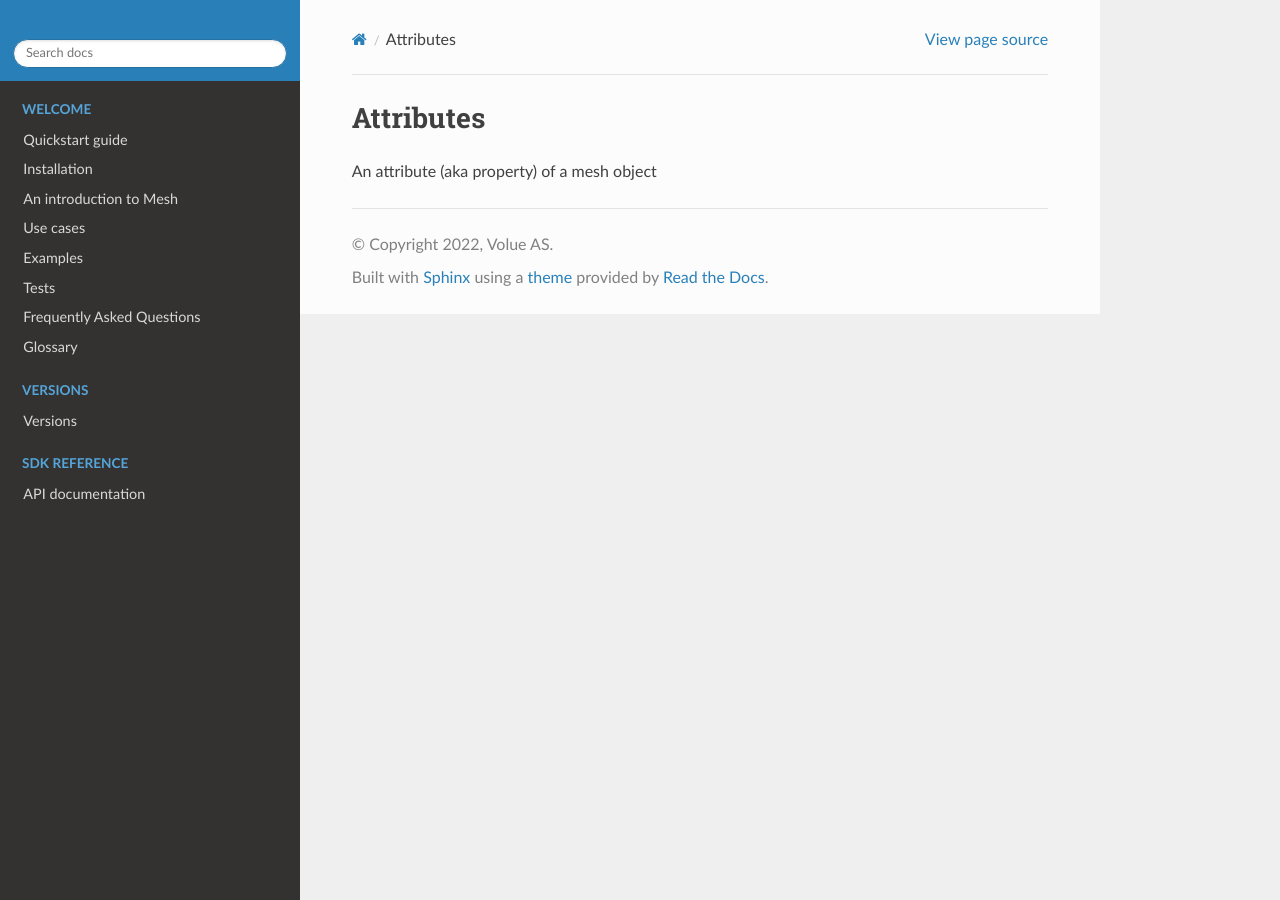
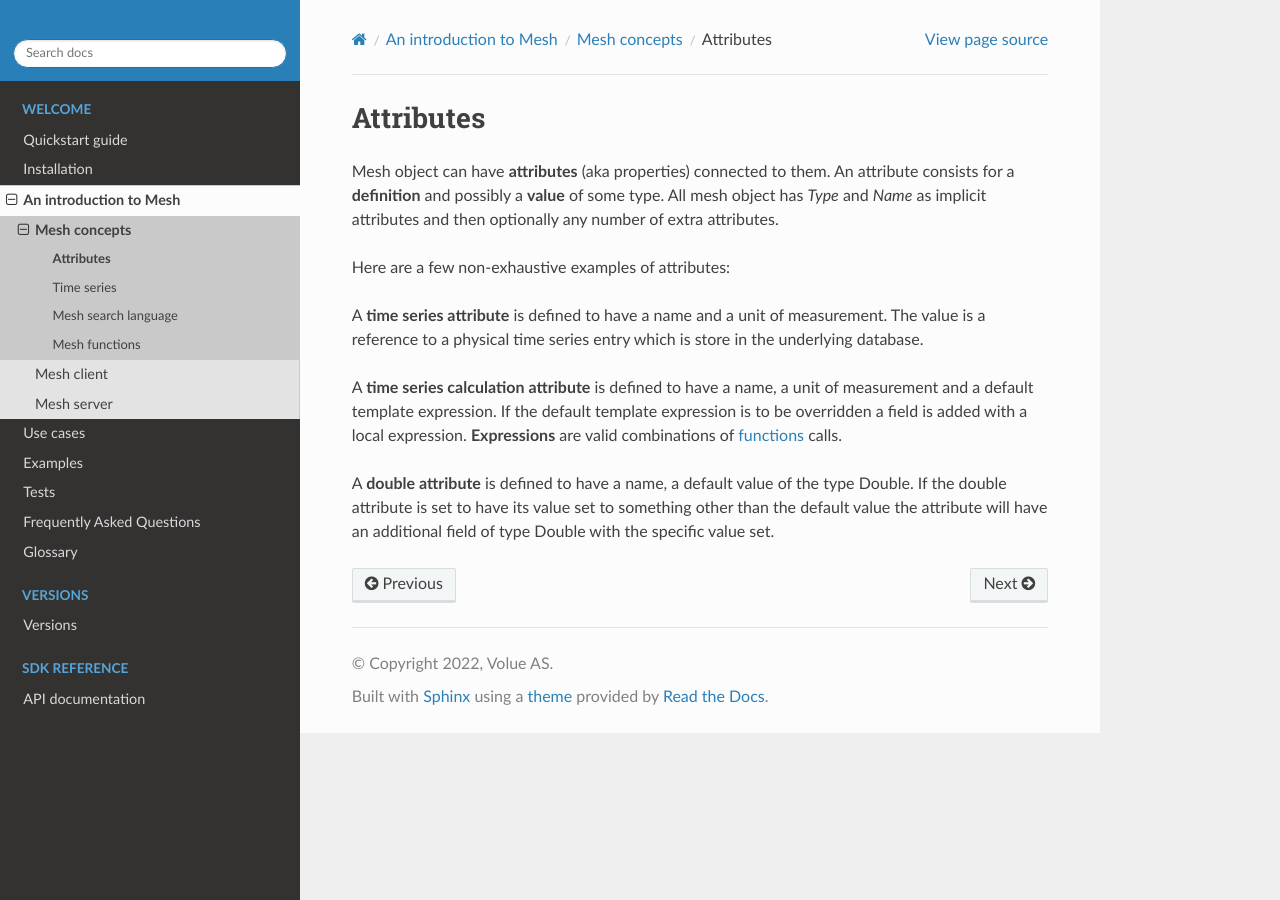
Before and after one commit to Volue-Public/energy-mesh-python, a Sphinx documentation site: the page built from docs/source/mesh_object_attributes.rst, in a window 1280 px wide. Built offline with Sphinx 7.4.7 and the Read the Docs theme 2.0.0, drawn with Linux system fonts in a browser that asks for light colours; pages that are not in the unit, such as notebooks, are missing from menus.

Commit message:
Added explaination about attributes.

```diff
--- a/docs/source/mesh_concepts.rst
+++ b/docs/source/mesh_concepts.rst
@@ -1,7 +1,7 @@
 Mesh concepts
 ---------------------------
 
-The **mesh object model** is designed to represent the physical infrastructure of a customers area and assets. This can be a hydropower production system with water courses, creeks, reservoirs, waters routs, gates, sensors, hydro plants and so on. The mesh object model represents relationships, :doc:`attributes (aka properties) <attributes>` and collected data on these assets. A relationship can represent how a water course is connected to a creek, data can be the water level in a reservoir collected over time and a property can be the unit of measurement for this water level.
+The **mesh object model** is designed to represent the physical infrastructure of a customers area and assets. This can be a hydropower production system with water courses, creeks, reservoirs, waters routs, gates, sensors, hydro plants and so on. The mesh object model contains relationships and :doc:`attributes (aka properties) <mesh_object_attributes>` between these assets. A relationship can represent how a water course is connected to a creek, a attribute can be the water level in a reservoir collected over time and the unit of measurement for this water level.
 
 .. image:: images/hydropower_object_structure.png
 
@@ -12,18 +12,18 @@ Based on the mesh object model, a customer can build a **physical model** of the
 
 The primary data in mesh is :doc:`time series <timeseries>`. A time series is a sequence of data points that occur in successive order over some period of time. They can represent different kinds of data depending on its properties. How much power a hydro plant generates at any given time can be represented as a time series and so can how much water passes a gate per hour.
 
-Mesh comes with a :doc:`search language <search>` which is used to travers the mesh object model. One might want to find the water level for all reservoirs in a specific area in a given time interval. To be able to search for something in the mesh object model one needs to define a mesh object to starting searching from and the criteria for the objects one wants to find. The criteria can be defined using a specific **search syntax**.
+Mesh comes with a :doc:`search language <mesh_search>` which is used to travers the mesh object model. One might want to find the water level for all reservoirs in a specific area in a given time interval. To be able to search for something in the mesh object model one needs to define a mesh object to starting searching from and the criteria for the objects one wants to find. The criteria can be defined using a specific **search syntax**.
 
-Mesh provides :doc:`functions <functions>` used to perform tasks and calculations on data in the mesh object model. There are a wide range of functions available which can perform tasks like summing all values in a time series, find values and status for a timeseries at a given historical time, transform time series values from one resolution to another and many more. These functions are loosely arranged into groups representing a theme for those functions.
+Mesh provides :doc:`functions <mesh_functions>` used to perform tasks and calculations on data in the mesh object model. There are a wide range of functions available which can perform tasks like summing all values in a time series, find values and status for a timeseries at a given historical time, transform time series values from one resolution to another and many more. These functions are loosely arranged into groups representing a theme for those functions.
 
 
 .. toctree::
    :hidden:
 
-   attributes
+   mesh_object_attributes
    timeseries
-   search
-   functions
+   mesh_search
+   mesh_functions
 
 .. Comment
     - mesh model, concepts
--- a/docs/source/mesh_object_attributes.rst
+++ b/docs/source/mesh_object_attributes.rst
@@ -1,4 +1,12 @@
 Attributes
 ---------------
 
-An attribute (aka property) of a mesh object
+Mesh object can have **attributes** (aka properties) connected to them. An attribute consists for a **definition** and possibly a **value** of some type. All mesh object has *Type* and *Name* as implicit attributes and then optionally any number of extra attributes.
+
+Here are a few non-exhaustive examples of attributes:
+
+A **time series attribute** is defined to have a name and a unit of measurement. The value is a reference to a physical time series entry which is store in the underlying database.
+
+A **time series calculation attribute** is defined to have a name, a unit of measurement and a default template expression. If the default template expression is to be overridden a field is added with a local expression. **Expressions** are valid combinations of :doc:`functions <mesh_functions>` calls.
+
+A **double attribute** is defined to have a name, a default value of the type Double. If the double attribute is set to have its value set to something other than the default value the attribute will have an additional field of type Double with the specific value set.
```
